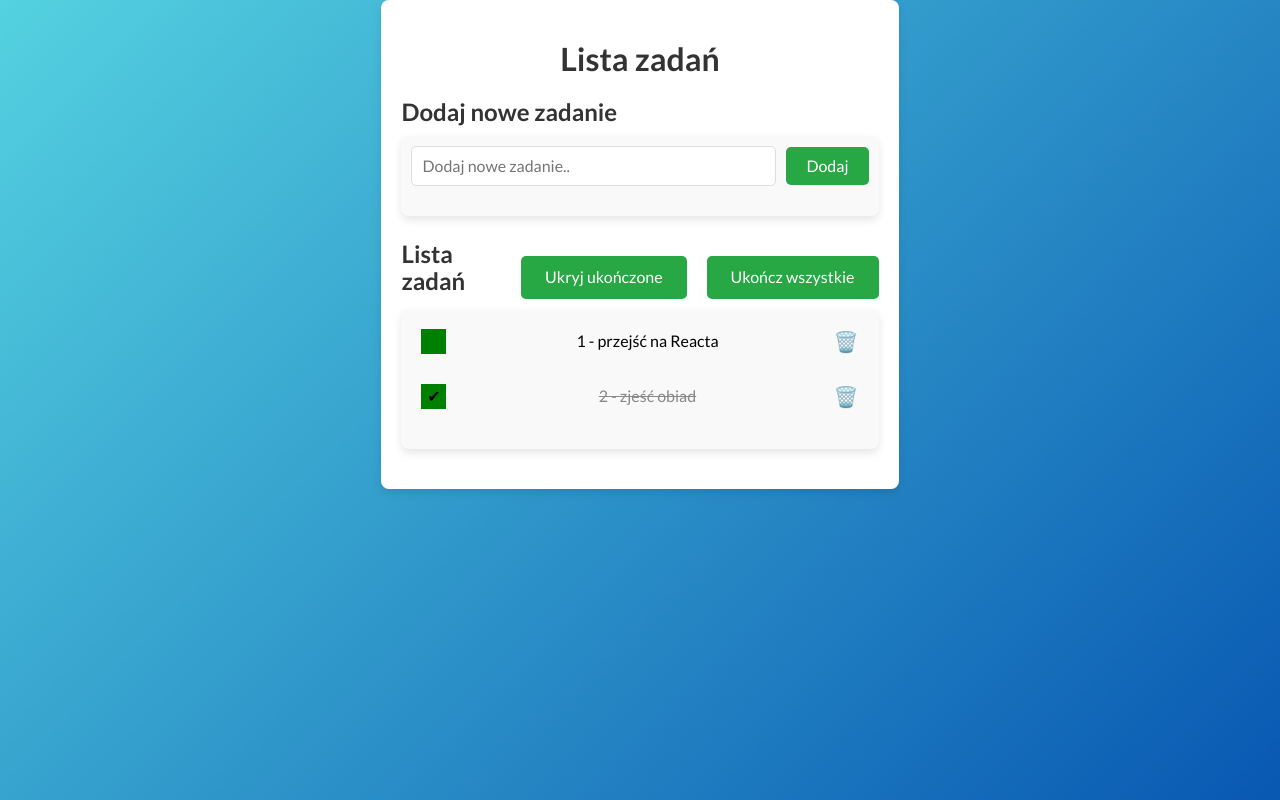
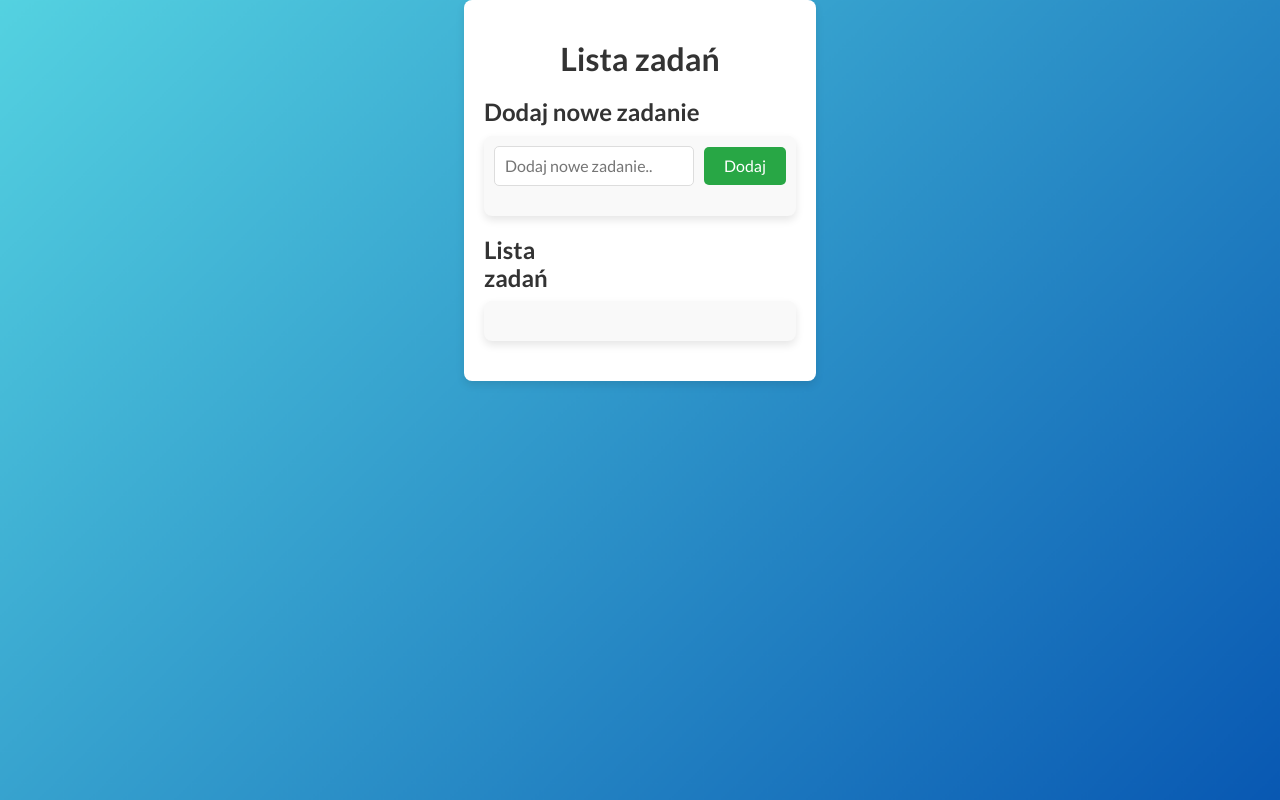
Before and after one commit to Gyrletta/todo-list-react, a React (Create React App) app: page / in a window 1280 px wide. Built offline with nearby package versions, Linux system fonts and the light colour scheme.

Commit message:
saving tasks in localStorage

```diff
--- a/src/App.js
+++ b/src/App.js
@@ -1,4 +1,4 @@
-import React, { useState } from "react";
+import React, { useEffect, useState } from "react";
 import Form from "./Form";
 import Tasks from "./Tasks";
 import Buttons from "./Buttons";
@@ -6,12 +6,19 @@
 import Header from "./Header";
 import Container from "./Container";
 
+const getInitialTaks = () => {
+  const tasksLocalStorage = localStorage.getItem("tasks");
+
+  return tasksLocalStorage ? JSON.parse(tasksLocalStorage) : [];
+};
+
 function App() {
   const [hideDone, setHideDone] = useState(false);
-  const [tasks, setTasks] = useState([
-    { id: 1, content: "przejść na Reacta", done: false },
-    { id: 2, content: "zjeść obiad", done: true },
-  ]);
+  const [tasks, setTasks] = useState(getInitialTaks);
+
+  useEffect(() => {
+    localStorage.setItem("tasks", JSON.stringify(tasks));
+  }, [tasks]);
 
   const toggleHideDone = () => {
     setHideDone((hideDone) => !hideDone);
```
